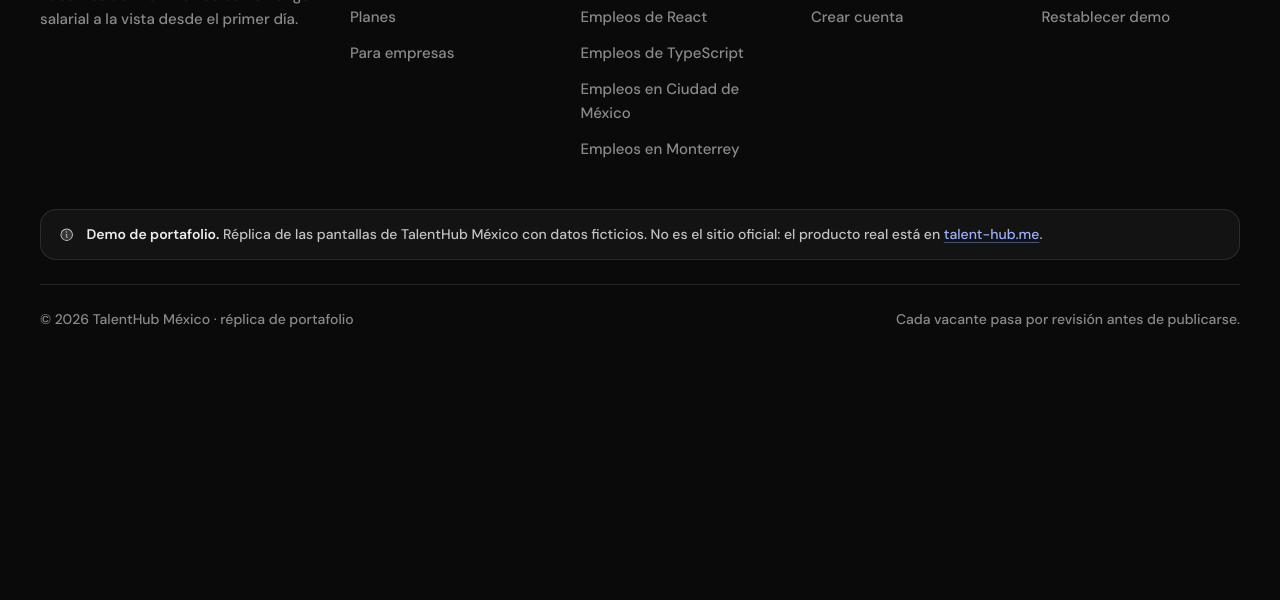
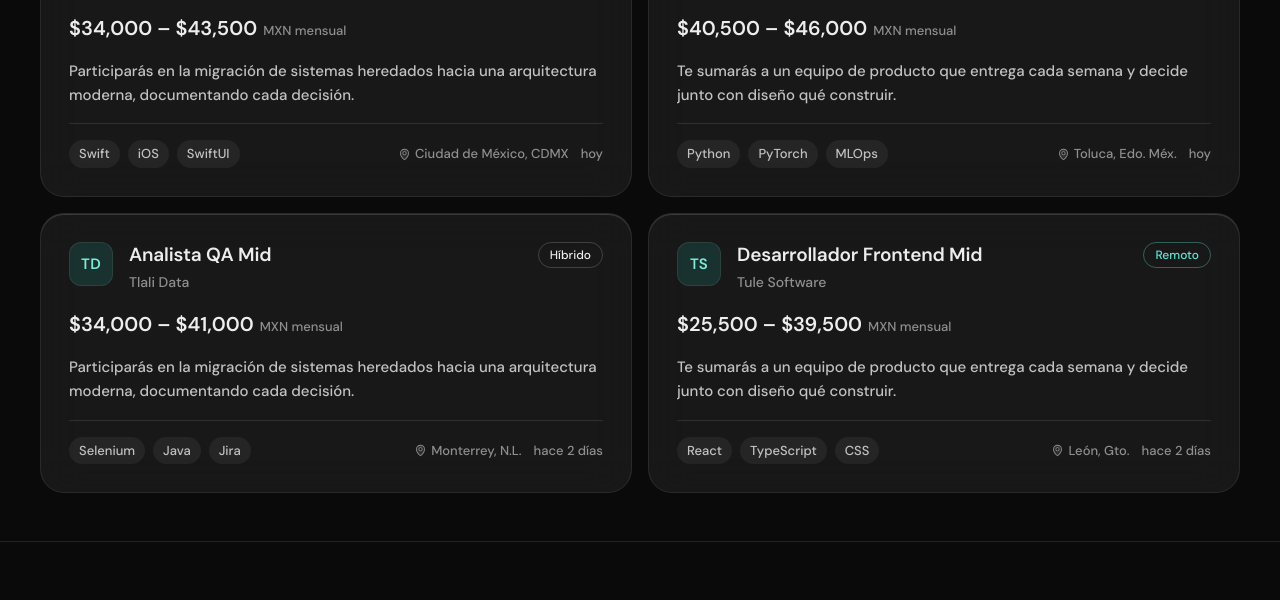
Before and after one commit to JazyelAe/Talent-hub-design, a plain HTML site: page componentes.html in a window 1280 px wide. Shown: the part 2442-3042 px from the top of the page. Before the commit the page ends 2812 px from the top, so only its background shows below. Drawn offline with nearby package versions, Linux system fonts and the light colour scheme.

Commit message:
feat: tarjeta de vacante
Iniciales con tinte, título como único enlace que cubre la tarjeta, salario
con cifras tabulares, hasta tres tecnologías, ciudad y fecha relativa;
reflejo y elevación al pasar el cursor.

Co-Authored-By: Claude Opus 5.5 <noreply@anthropic.com>

```diff
--- a/componentes.html
+++ b/componentes.html
@@ -114,12 +114,20 @@
         <article class="card card--glass card--interactive"><h3>Interactiva</h3><p style="color:var(--ink-2)">Se eleva sin sombra al pasar el cursor.</p></article>
       </div>
     </section>
+    <section aria-labelledby="t-vcard">
+      <h2 id="t-vcard">Tarjeta de vacante</h2>
+      <div class="grid grid--2" id="muestra-vcards"></div>
+    </section>
   </main>
   <script type="module" src="js/layout.js"></script>
   <script type="module">
     import { validarFormulario, contadores, mostrarPassword } from "./js/components/form.js";
     validarFormulario(document.getElementById("form-muestra"), () => alert("Formulario válido (no se envía nada)."));
     contadores(); mostrarPassword();
+    import { api } from "./js/api.js";
+    import { vacanteCard } from "./js/components/vacante-card.js";
+    const vs = await api.vacantes();
+    document.getElementById("muestra-vcards").innerHTML = vs.slice(0, 4).map((v) => vacanteCard(v, { nivelTitulo: "h3" })).join("");
   </script>
 </body>
 </html>
--- a/css/app.css
+++ b/css/app.css
@@ -8,3 +8,4 @@
 @import url("components/tag.css");
 @import url("components/field.css");
 @import url("components/band.css");
+@import url("components/vacante-card.css");
--- /dev/null
+++ b/css/components/vacante-card.css
@@ -0,0 +1,80 @@
+/* Tarjeta de vacante: vidrio, iniciales, salario como cifra principal */
+@layer components {
+  .vcard {
+    position: relative;
+    display: flex;
+    flex-direction: column;
+    gap: var(--sp-4);
+    padding: var(--sp-7);
+    border-radius: var(--r-card);
+    background: var(--glass);
+    border: 1px solid var(--edge);
+    box-shadow: var(--shadow-glass-edge);
+    backdrop-filter: var(--blur-card);
+    -webkit-backdrop-filter: var(--blur-card);
+    overflow: hidden;
+    transition: transform var(--dur-base) var(--ease), background-color var(--dur-fast) var(--ease), border-color var(--dur-fast) var(--ease);
+  }
+  @media (max-width: 639px) { .vcard { padding: var(--sp-6) var(--sp-5); } }
+
+  .vcard__head { display: flex; gap: var(--sp-4); align-items: flex-start; }
+  .vcard__head .iniciales { width: 44px; height: 44px; font-size: var(--fs-sm); }
+  .vcard__id { flex: 1; min-width: 0; }
+  .vcard__title { font-size: var(--fs-card-title); }
+  /* El enlace del título cubre toda la tarjeta: un solo enlace para lectores de pantalla */
+  .vcard__title a::after { content: ""; position: absolute; inset: 0; border-radius: inherit; }
+  .vcard__title a:focus-visible { outline: none; }
+  .vcard:has(.vcard__title a:focus-visible) { box-shadow: var(--shadow-glass-edge), 0 0 0 2px var(--accent-on-dark); }
+  .vcard__empresa { margin-top: var(--sp-1); font-size: var(--fs-ui); color: var(--muted); }
+
+  .vcard__salario { font-size: 1.25rem; font-weight: var(--fw-demi); line-height: 1.5; font-variant-numeric: tabular-nums; }
+  .vcard__salario small { margin-left: 6px; font-size: var(--fs-caption); font-weight: var(--fw-book); color: var(--muted); }
+
+  .vcard__desc {
+    font-size: var(--fs-sm);
+    line-height: 1.625;
+    color: var(--ink-2);
+    display: -webkit-box;
+    -webkit-line-clamp: 2;
+    -webkit-box-orient: vertical;
+    overflow: hidden;
+  }
+
+  .vcard__foot {
+    margin-top: auto;
+    display: flex;
+    flex-wrap: wrap;
+    align-items: center;
+    justify-content: space-between;
+    gap: var(--sp-3) var(--sp-4);
+    padding-top: var(--sp-4);
+    border-top: 1px solid var(--hairline);
+  }
+  .vcard__techs { display: flex; flex-wrap: wrap; gap: var(--sp-2); padding: 0; list-style: none; }
+  .vcard__meta { display: flex; flex-wrap: wrap; align-items: center; gap: var(--sp-3); font-size: var(--fs-caption); color: var(--muted); }
+  .vcard__meta span { display: inline-flex; align-items: center; gap: var(--sp-1); }
+  .vcard__meta .icon { width: 13px; height: 13px; }
+  .vcard__meta .tag { display: none; }
+  @media (max-width: 479px) {
+    .vcard__head > .tag { display: none; }
+    .vcard__meta .tag { display: inline-flex; }
+  }
+
+  /* Hover: se eleva y un reflejo cruza una vez (solo con puntero) */
+  @media (hover: hover) {
+    .vcard:hover { transform: translateY(-2px); background: var(--glass-hover); border-color: var(--hairline-strong); }
+  }
+  @media (hover: hover) and (prefers-reduced-motion: no-preference) {
+    .vcard::before {
+      content: "";
+      position: absolute;
+      inset: -50% auto -50% -60%;
+      width: 40%;
+      transform: translateX(-100%) rotate(12deg);
+      background: linear-gradient(90deg, transparent, rgba(255, 255, 255, 0.10), transparent);
+      pointer-events: none;
+    }
+    .vcard:hover::before { transform: translateX(520%) rotate(12deg); transition: transform 0.85s var(--ease); }
+  }
+  @media (prefers-reduced-motion: reduce) { .vcard:hover { transform: none; } }
+}
--- /dev/null
+++ b/js/components/vacante-card.js
@@ -0,0 +1,35 @@
+// Tarjeta de vacante. Devuelve HTML (string) a partir de una vacante con su empresa.
+import { ROOT, html, raw, icon, rangoSalario, fechaRelativa, iniciales, tinte, MODALIDAD } from "../utils.js";
+
+export function tagModalidad(modalidad) {
+  const tono = modalidad === "remoto" ? "bien" : "curso";
+  return raw(html`<span class="tag tag--${tono}">${MODALIDAD[modalidad]}</span>`);
+}
+
+export function vacanteCard(v, { nivelTitulo = "h3" } = {}) {
+  const emp = v.empresa?.nombre ?? "Empresa";
+  const h = nivelTitulo;
+  return html`
+    <article class="vcard">
+      <div class="vcard__head">
+        <span class="iniciales iniciales--${tinte(emp)}" aria-hidden="true">${iniciales(emp)}</span>
+        <div class="vcard__id">
+          ${raw(`<${h} class="vcard__title">`)}<a href="${ROOT}vacante.html?id=${v.id}">${v.titulo}</a>${raw(`</${h}>`)}
+          <p class="vcard__empresa">${emp}</p>
+        </div>
+        ${tagModalidad(v.modalidad)}
+      </div>
+      <p class="vcard__salario"><span class="sr-only">Sueldo: </span>${rangoSalario(v.salario_min, v.salario_max)}<small>MXN mensual</small></p>
+      <p class="vcard__desc">${v.descripcion}</p>
+      <div class="vcard__foot">
+        <ul class="vcard__techs" aria-label="Tecnologías">
+          ${v.tecnologias.slice(0, 3).map((t) => raw(html`<li class="tech">${t}</li>`))}
+        </ul>
+        <p class="vcard__meta">
+          ${tagModalidad(v.modalidad)}
+          <span>${icon("map-pin")}${v.ciudad}</span>
+          <span><time datetime="${v.fecha_publicacion}">${fechaRelativa(v.fecha_publicacion)}</time></span>
+        </p>
+      </div>
+    </article>`;
+}
```
